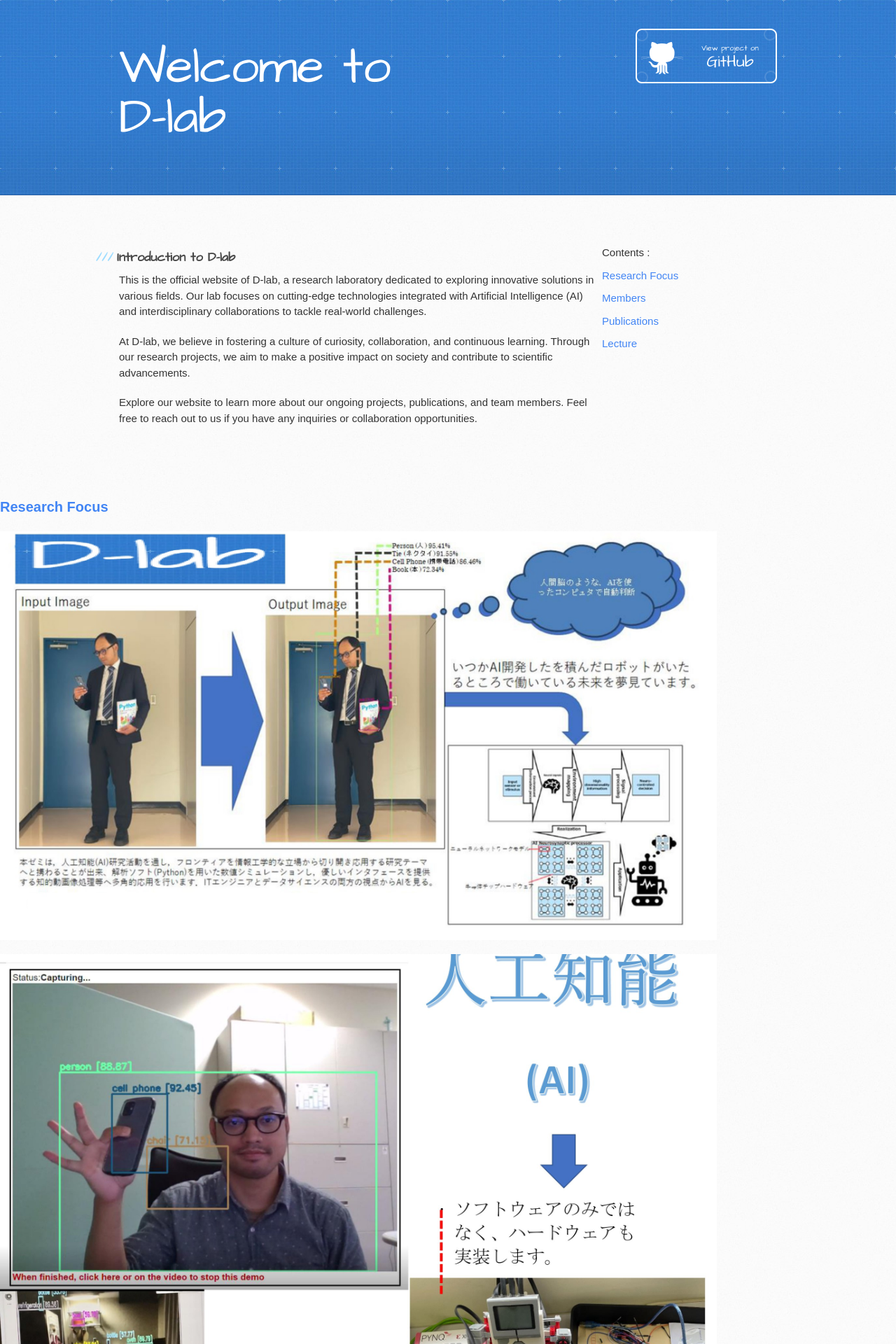
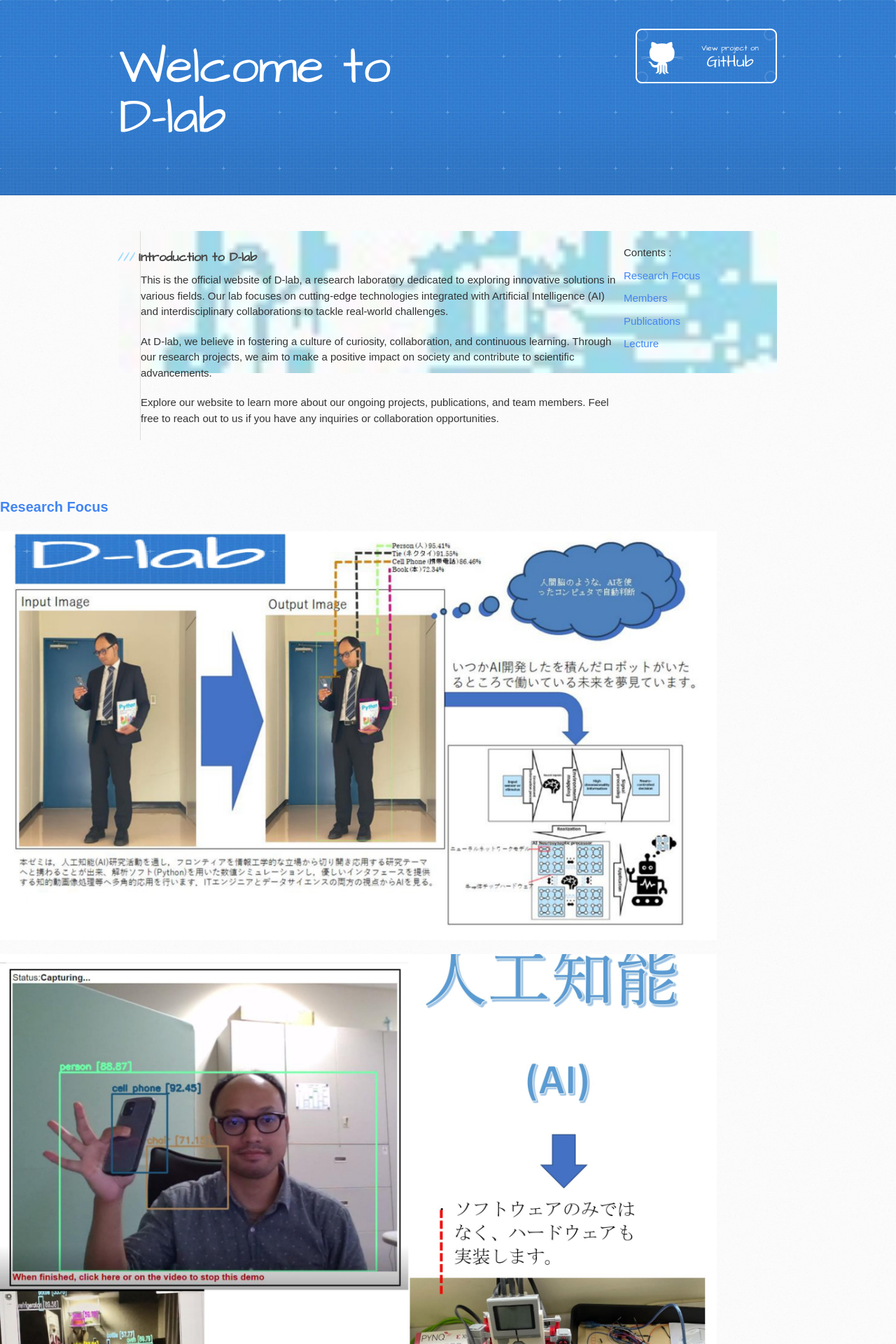
Before and after one commit to DindaPramanta/D-Lab.github.io, a Jekyll site: the page built from index.md, in a window 1280 px wide. Shown: the top 1920 px of the page at 70% size. Built offline with Jekyll 4.4.1, drawn with Linux system fonts in a browser that asks for light colours; the repository's description, which GitHub fills in, is left out.

Commit message:
Update default.html

```diff
--- a/_layouts/default.html
+++ b/_layouts/default.html
@@ -63,12 +63,18 @@
       }
 
       #main-content {
-        margin-bottom: 40px;
+         margin-bottom: 40px;
+          margin-left: 30px; /* Add a margin to create space between the sidebar and main content */
+           border-left: 1px solid #DDD; /* Add a left border to separate the main content from the sidebar */
       }
+
 
       #sidebar-navigation {
         padding: 20px;
         margin-bottom: 40px;
+        background-image: url('../assets/images/sidebar-bg.jpg');
+        background-size: cover;
+        background-color: transparent; /* Added to make the background transparent */
       }
 
       #sidebar-navigation ul {
```
